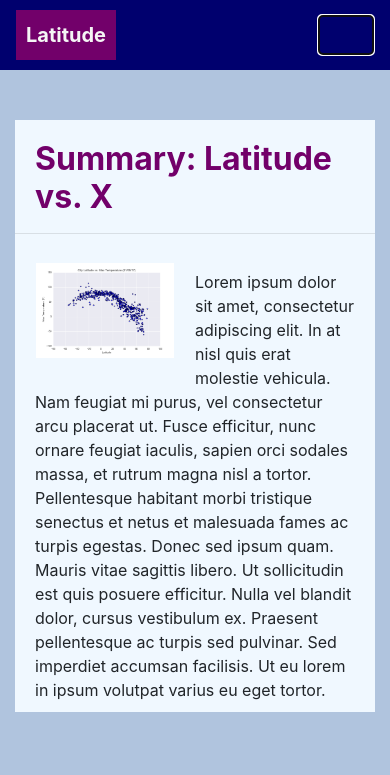
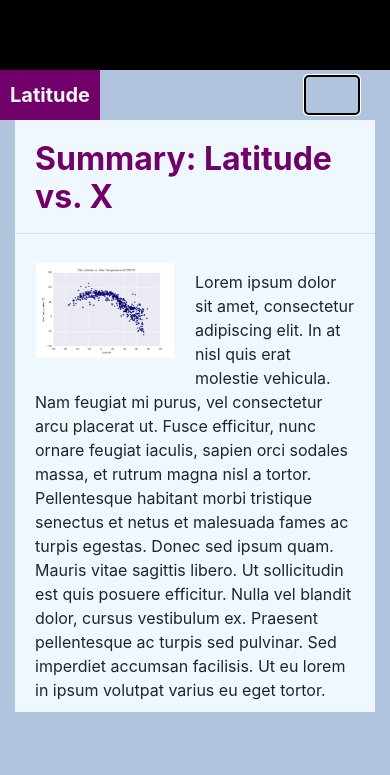
Before and after one commit to chrisp26/Web-Design-Challenge, a plain HTML site: page index.html in a window 390 px wide. Both pictures are taken after a click on the button "Toggle navigation". Shown: the top 775 px of the page. Drawn offline with nearby package versions, Linux system fonts and the light colour scheme.

Commit message:
Update Navbar CSS

```diff
--- a/style.css
+++ b/style.css
@@ -81,5 +81,25 @@ h4 {
 }
 
 @media(max-width: 992px) {
-
+  .navbar-expand-lg {
+  background-color: #000000;
+  }
+  .navbar {
+    max-height: none;
+    padding: inherit;
+  }
+  .navbar div {
+    margin: inherit;
+    background-color: rgb(255,255,255);
+  }
+  .navbar-brand {
+    padding: 10px;
+  }
+  button{
+    margin-right: 30px;
+  }
+  button:focus {
+    outline: 1px dotted;
+    outline: auto 5px;
+  }
 }
```
